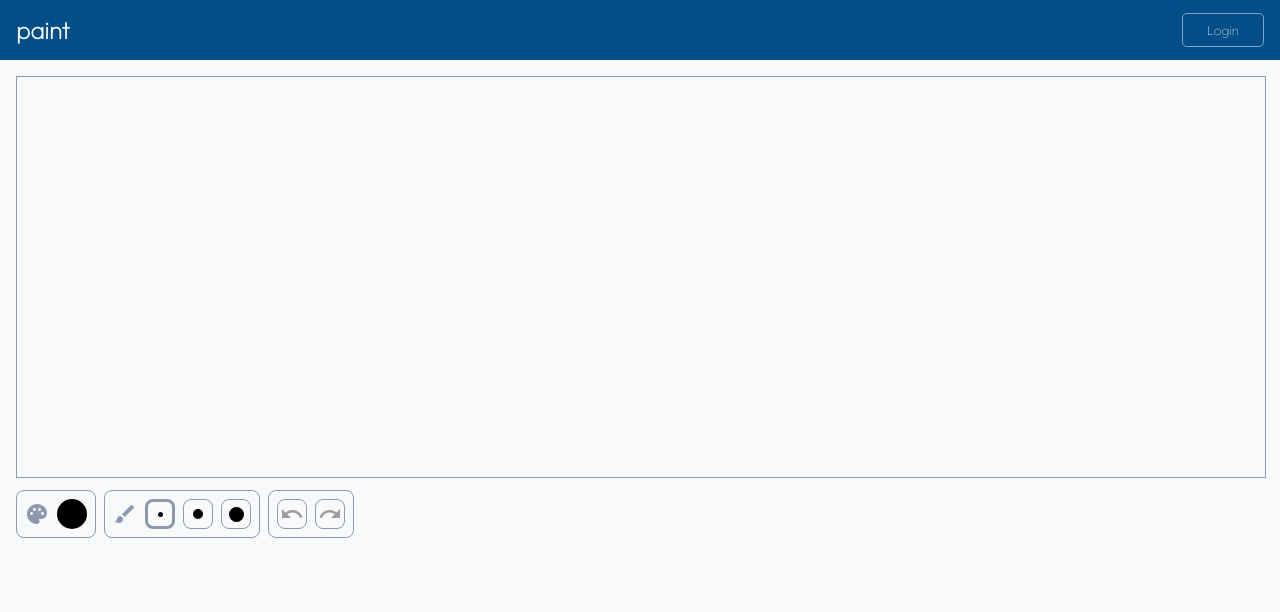
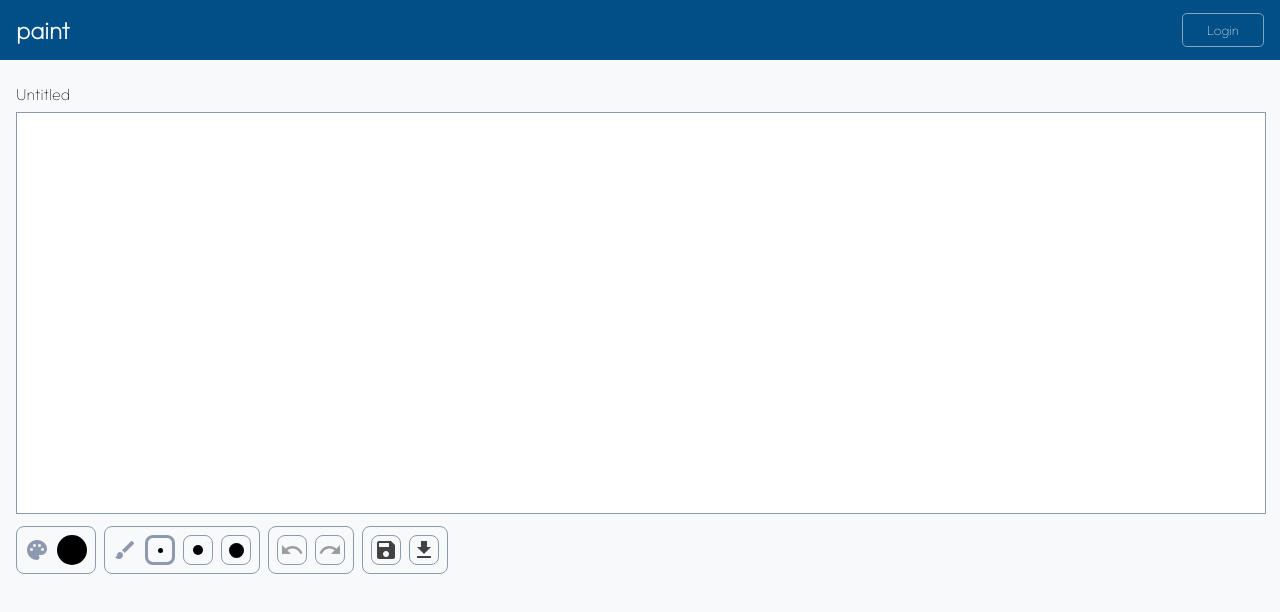
Before and after one commit to jack-carling/paint, a Vue app: page / in a window 1280 px wide. Shown: the top 612 px of the page. Built offline with nearby package versions, Linux system fonts and the light colour scheme.

Commit message:
Handle download

```diff
--- a/package.json
+++ b/package.json
@@ -3,7 +3,7 @@
   "version": "0.0.0",
   "license": "MIT",
   "scripts": {
-    "dev": "vite",
+    "dev": "vite --host",
     "server": "nodemon server/index.js",
     "build": "vue-tsc --noEmit && vite build",
     "serve": "vite preview"
--- a/src/components/Menu.vue
+++ b/src/components/Menu.vue
@@ -1,6 +1,7 @@
 <template>
   <header>
-    <h2>paint</h2>
+    <h2 @click="$router.push('/')">paint</h2>
+    <button class="border" @click="$router.push('/register')" v-show="!showButton">Register</button>
     <button class="border" @click="handleClick" v-show="showButton">{{ buttonText }}</button>
   </header>
 </template>
@@ -35,6 +36,7 @@ export default defineComponent({
 
 <style lang="scss" scoped>
 h2 {
+  cursor: pointer;
   margin: 0;
   color: $white;
 }
--- a/src/views/Home.vue
+++ b/src/views/Home.vue
@@ -1,5 +1,6 @@
 <template>
   <section ref="main">
+    <input type="text" id="title" v-model="title" />
     <canvas
       @mousedown="handleDown"
       @mouseup="handleUp"
@@ -32,6 +33,14 @@
           <i class="material-icons" :style="{ opacity: opacityRedo }">redo</i>
         </div>
       </article>
+      <article>
+        <div class="button">
+          <i class="material-icons">save</i>
+        </div>
+        <div class="button" @click="handleDownload">
+          <i class="material-icons">file_download</i>
+        </div>
+      </article>
     </section>
   </section>
 </template>
@@ -49,6 +58,7 @@ interface IHistory {
 export default defineComponent({
   data() {
     return {
+      title: 'Untitled',
       draw: false,
       stroke: 1,
       color: '#000000',
@@ -113,8 +123,13 @@ export default defineComponent({
       const main = this.$refs.main as HTMLElement;
       canvas.width = main.clientWidth;
       canvas.height = 400;
+      const context = canvas.getContext('2d');
+      if (!context) return;
+      context.fillStyle = '#FFFFFF';
+      context.fillRect(0, 0, canvas.width, canvas.height);
     },
     handleUndo() {
+      if (!this.history.length) return;
       this.redo.push(this.history[this.history.length - 1]);
       this.history.splice(-1, 1);
       this.drawUndo();
@@ -123,7 +138,8 @@ export default defineComponent({
       const canvas = this.$refs.canvas as HTMLCanvasElement;
       const context = canvas.getContext('2d');
       if (!context) return;
-      context.clearRect(0, 0, canvas.width, canvas.height);
+      context.fillStyle = '#FFFFFF';
+      context.fillRect(0, 0, canvas.width, canvas.height);
       context.lineCap = 'round';
       context.lineJoin = 'round';
 
@@ -170,6 +186,18 @@ export default defineComponent({
 
       this.history.push(data);
       this.redo.splice(-1, 1);
+    },
+    handleDownload() {
+      const canvas = this.$refs.canvas as HTMLCanvasElement;
+      const data = canvas.toDataURL('image/jpeg', 1.0);
+      const a = document.createElement('a');
+      a.href = data;
+      if (!this.title.trim().length) {
+        a.download = 'Untitled.jpg';
+      } else {
+        a.download = `${this.title.trim()}.jpg`;
+      }
+      a.click();
     },
   },
 });
@@ -241,4 +269,11 @@ section.tools {
     }
   }
 }
+input#title {
+  border: none;
+  outline: none;
+  padding-left: 0;
+  width: 100%;
+  background-color: $white;
+}
 </style>
```
